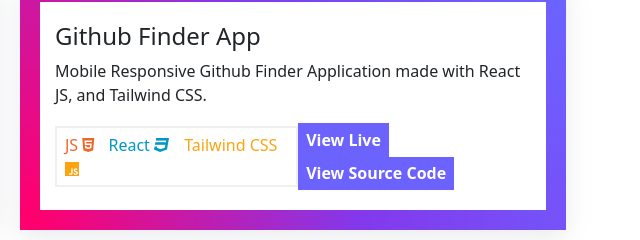
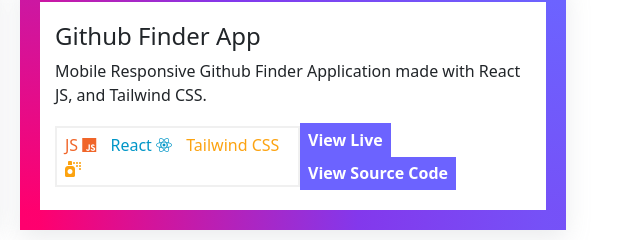
Before and after one commit to ashishsharma-dev/PersonalPortfolioTheme, a plain HTML site: page index.html in a window 1280 px wide. Shown: the part 3760-4000 px from the top of the page, 632-1272 px from the left. Drawn offline with nearby package versions, Linux system fonts and the light colour scheme.

Commit message:
Minor Changes

```diff
--- a/index.html
+++ b/index.html
@@ -478,9 +478,9 @@
             </p>
             <div class="projectBottom">
               <div class="language">
-                <span class="projectDetail html">JS <i class="fa-brands fa-html5"></i></span>
-                <span class="projectDetail css">React <i class="fa-brands fa-css3"></i></span>
-                <span class="projectDetail js">Tailwind CSS <i class="fa-brands fa-js"></i></span>
+                <span class="projectDetail html">JS <i class="fa-brands fa-js"></i></span>
+                <span class="projectDetail css">React <i class="fa-brands fa-react"></i></span>
+                <span class="projectDetail js">Tailwind CSS <i class="fa-solid fa-spray-can"></i></span>
               </div>
               <div class="projectBtns">
                 <span><a target="_blank" href="https://github-finder-ashishsharma-dev.vercel.app/" class="projectLiveLink">View
```
